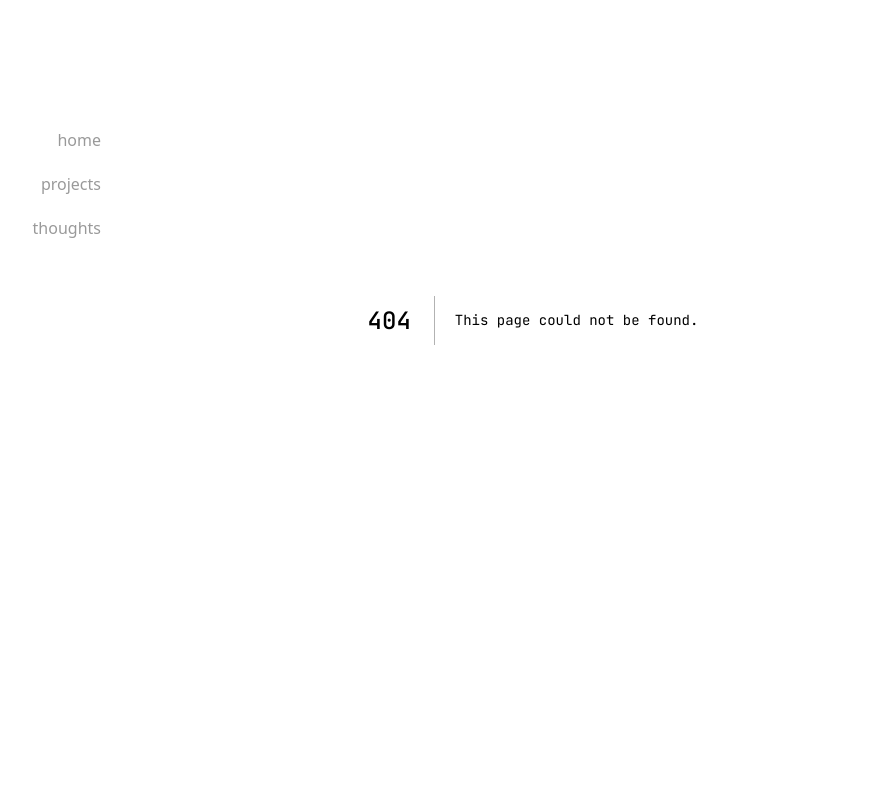
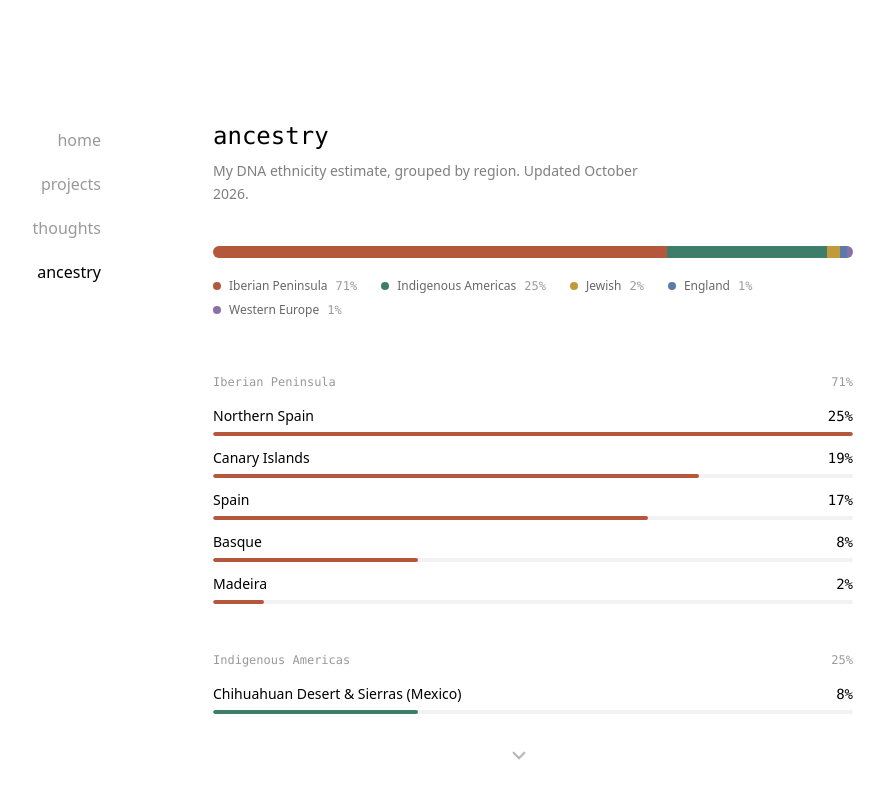
Before and after one commit to brinzunza/portfolio, a Next.js app: page /ancestry in a window 1280 px wide. Before the commit this address had no page. Shown: the whole page, without its empty margins (235-1119 px from the left). Built offline with nearby package versions, Linux system fonts and the light colour scheme.

Commit message:
Add ancestry page with DNA ethnicity results
Co-Authored-By: Claude Sonnet 5.5 <noreply@anthropic.com>

```diff
--- a/src/components/Sidebar.tsx
+++ b/src/components/Sidebar.tsx
@@ -167,6 +167,18 @@ export default function Sidebar({ projects = [], onMobileClose }: SidebarProps)
             )}
           </div>
         </li>
+
+        <li>
+          <Link
+            href="/ancestry"
+            onClick={handleNavClick}
+            className={`block py-2 transition-all ${
+              isActive('/ancestry') ? 'text-black' : 'text-black/40 hover:text-black'
+            }`}
+          >
+            {t('sidebar.ancestry')}
+          </Link>
+        </li>
       </ul>
     </nav>
   );
--- a/src/context/LanguageContext.tsx
+++ b/src/context/LanguageContext.tsx
@@ -28,6 +28,7 @@ const translations: Record<Language, Record<string, string>> = {
     'sidebar.home': 'home',
     'sidebar.projects': 'projects',
     'sidebar.writing': 'thoughts',
+    'sidebar.ancestry': 'ancestry',
     'sidebar.seeMore': 'see more...',
   },
   es: {
@@ -47,6 +48,7 @@ const translations: Record<Language, Record<string, string>> = {
     'sidebar.home': 'inicio',
     'sidebar.projects': 'proyectos',
     'sidebar.writing': 'pensamientos',
+    'sidebar.ancestry': 'ascendencia',
     'sidebar.seeMore': 'ver más...',
   }
 };
--- /dev/null
+++ b/src/pages/ancestry.tsx
@@ -0,0 +1,153 @@
+import React, { useEffect, useState } from 'react';
+import { useLanguage } from '../context/LanguageContext';
+
+interface Region {
+  name: string;
+  percent: number;
+}
+
+interface Category {
+  name: string;
+  color: string;
+  regions: Region[];
+}
+
+const categories: Category[] = [
+  {
+    name: 'Iberian Peninsula',
+    color: '#b5573b',
+    regions: [
+      { name: 'Northern Spain', percent: 25 },
+      { name: 'Canary Islands', percent: 19 },
+      { name: 'Spain', percent: 17 },
+      { name: 'Basque', percent: 8 },
+      { name: 'Madeira', percent: 2 },
+    ],
+  },
+  {
+    name: 'Indigenous Americas',
+    color: '#3f7d6b',
+    regions: [
+      { name: 'Chihuahuan Desert & Sierras (Mexico)', percent: 8 },
+      { name: 'Centro-Occidente—Norte (Mexico)', percent: 5 },
+      { name: 'Gulf of California (Mexico)', percent: 5 },
+      { name: 'Centro-Occidente—Sur (Mexico)', percent: 2 },
+      { name: 'Centro-Oriente Highlands (Mexico)', percent: 2 },
+      { name: 'Jalisco Highlands (Mexico)', percent: 1 },
+      { name: 'Noreste & Rio Grande (Mexico & USA)', percent: 1 },
+      { name: 'Southern Sierra & Tehuantepec (Mexico)', percent: 1 },
+    ],
+  },
+  {
+    name: 'Jewish',
+    color: '#c19a3b',
+    regions: [{ name: 'Sephardic Jews in Northern Africa', percent: 2 }],
+  },
+  {
+    name: 'England',
+    color: '#5b7aa6',
+    regions: [{ name: 'Southeastern England', percent: 1 }],
+  },
+  {
+    name: 'Western Europe',
+    color: '#8a6fa8',
+    regions: [{ name: 'Belgium', percent: 1 }],
+  },
+];
+
+const total = (c: Category) => c.regions.reduce((sum, r) => sum + r.percent, 0);
+const maxRegion = Math.max(...categories.flatMap((c) => c.regions.map((r) => r.percent)));
+
+const Ancestry: React.FC = () => {
+  const { t } = useLanguage();
+  const [shown, setShown] = useState(false);
+  const [active, setActive] = useState<string | null>(null);
+
+  useEffect(() => {
+    const id = requestAnimationFrame(() => setShown(true));
+    return () => cancelAnimationFrame(id);
+  }, []);
+
+  return (
+    <div className="py-[25vh] px-8 md:px-16">
+      <div className="max-w-2xl">
+      <h1 className="text-2xl font-mono mb-2">{t('sidebar.ancestry')}</h1>
+      <p className="text-sm text-black/50 mb-10 max-w-md leading-relaxed">
+        My DNA ethnicity estimate, grouped by region. Updated October 2026.
+      </p>
+
+      {/* Overview bar */}
+      <div className="flex h-3 w-full overflow-hidden rounded-full bg-black/5 mb-5">
+        {categories.map((c) => (
+          <div
+            key={c.name}
+            onMouseEnter={() => setActive(c.name)}
+            onMouseLeave={() => setActive(null)}
+            style={{
+              width: shown ? `${total(c)}%` : '0%',
+              backgroundColor: c.color,
+              opacity: active && active !== c.name ? 0.25 : 1,
+              transition: 'width 900ms cubic-bezier(.2,.7,.2,1), opacity 200ms ease',
+            }}
+          />
+        ))}
+      </div>
+
+      {/* Legend */}
+      <div className="flex flex-wrap gap-x-6 gap-y-2 mb-14 text-xs">
+        {categories.map((c) => (
+          <button
+            key={c.name}
+            onMouseEnter={() => setActive(c.name)}
+            onMouseLeave={() => setActive(null)}
+            className="flex items-center gap-2 text-left"
+          >
+            <span className="inline-block h-2 w-2 rounded-full" style={{ backgroundColor: c.color }} />
+            <span className="text-black/60">{c.name}</span>
+            <span className="font-mono text-black/40">{total(c)}%</span>
+          </button>
+        ))}
+      </div>
+
+      {/* Breakdown */}
+      <div className="space-y-12">
+        {categories.map((c) => (
+          <section
+            key={c.name}
+            onMouseEnter={() => setActive(c.name)}
+            onMouseLeave={() => setActive(null)}
+            style={{ opacity: active && active !== c.name ? 0.4 : 1, transition: 'opacity 200ms ease' }}
+          >
+            <div className="flex items-baseline justify-between mb-4">
+              <h2 className="text-xs font-mono text-black/40">{c.name}</h2>
+              <span className="text-xs font-mono text-black/40">{total(c)}%</span>
+            </div>
+            <ul className="space-y-3">
+              {c.regions.map((r, i) => (
+                <li key={r.name}>
+                  <div className="flex items-baseline justify-between gap-4 mb-1.5">
+                    <span className="text-sm">{r.name}</span>
+                    <span className="text-sm font-mono tabular-nums">{r.percent}%</span>
+                  </div>
+                  <div className="h-1 w-full rounded-full bg-black/5 overflow-hidden">
+                    <div
+                      className="h-full rounded-full"
+                      style={{
+                        width: shown ? `${(r.percent / maxRegion) * 100}%` : '0%',
+                        backgroundColor: c.color,
+                        transition: `width 900ms cubic-bezier(.2,.7,.2,1) ${i * 60}ms`,
+                      }}
+                    />
+                  </div>
+                </li>
+              ))}
+            </ul>
+          </section>
+        ))}
+      </div>
+      </div>
+    </div>
+  );
+};
+
+export default Ancestry;
```
